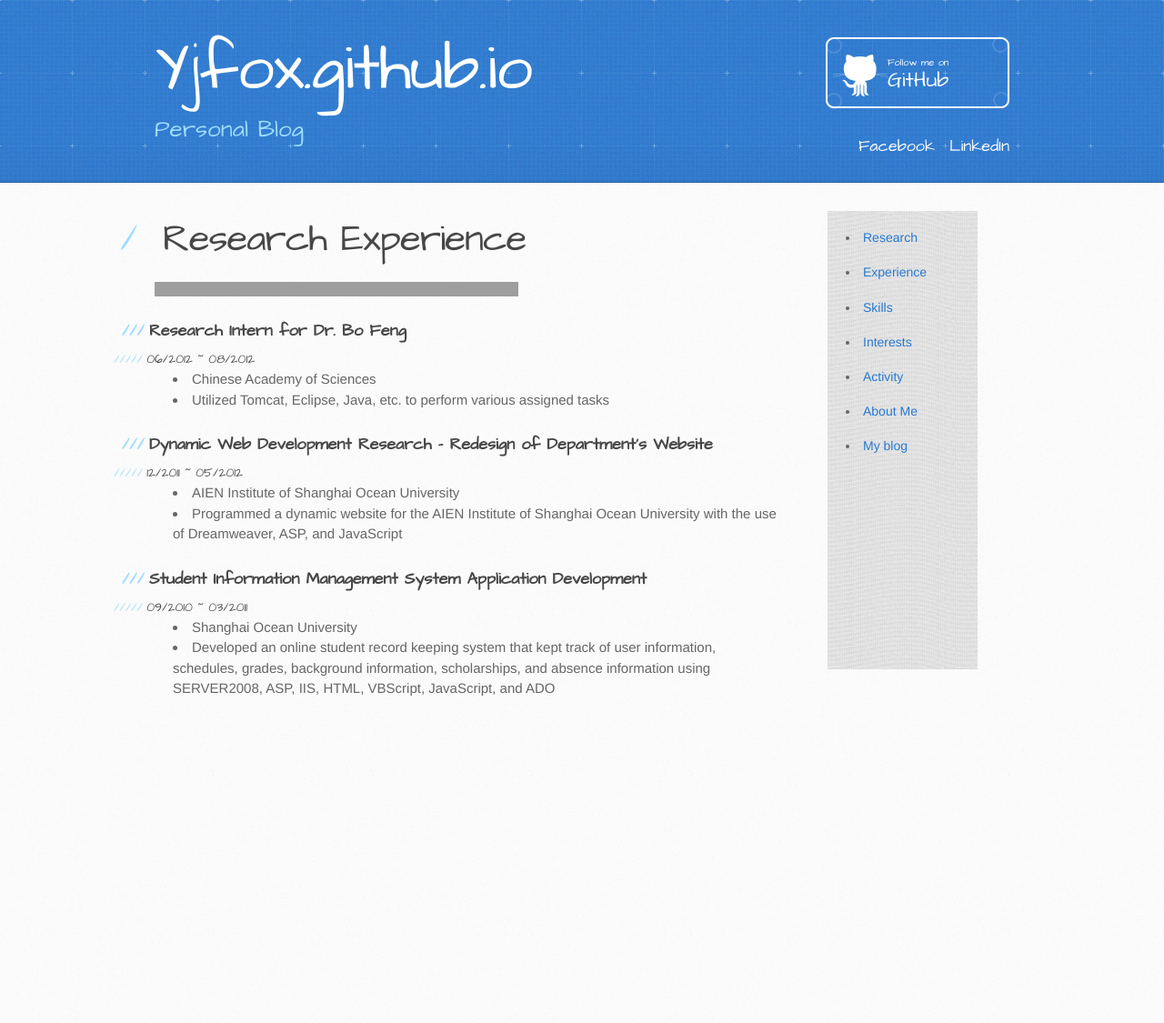
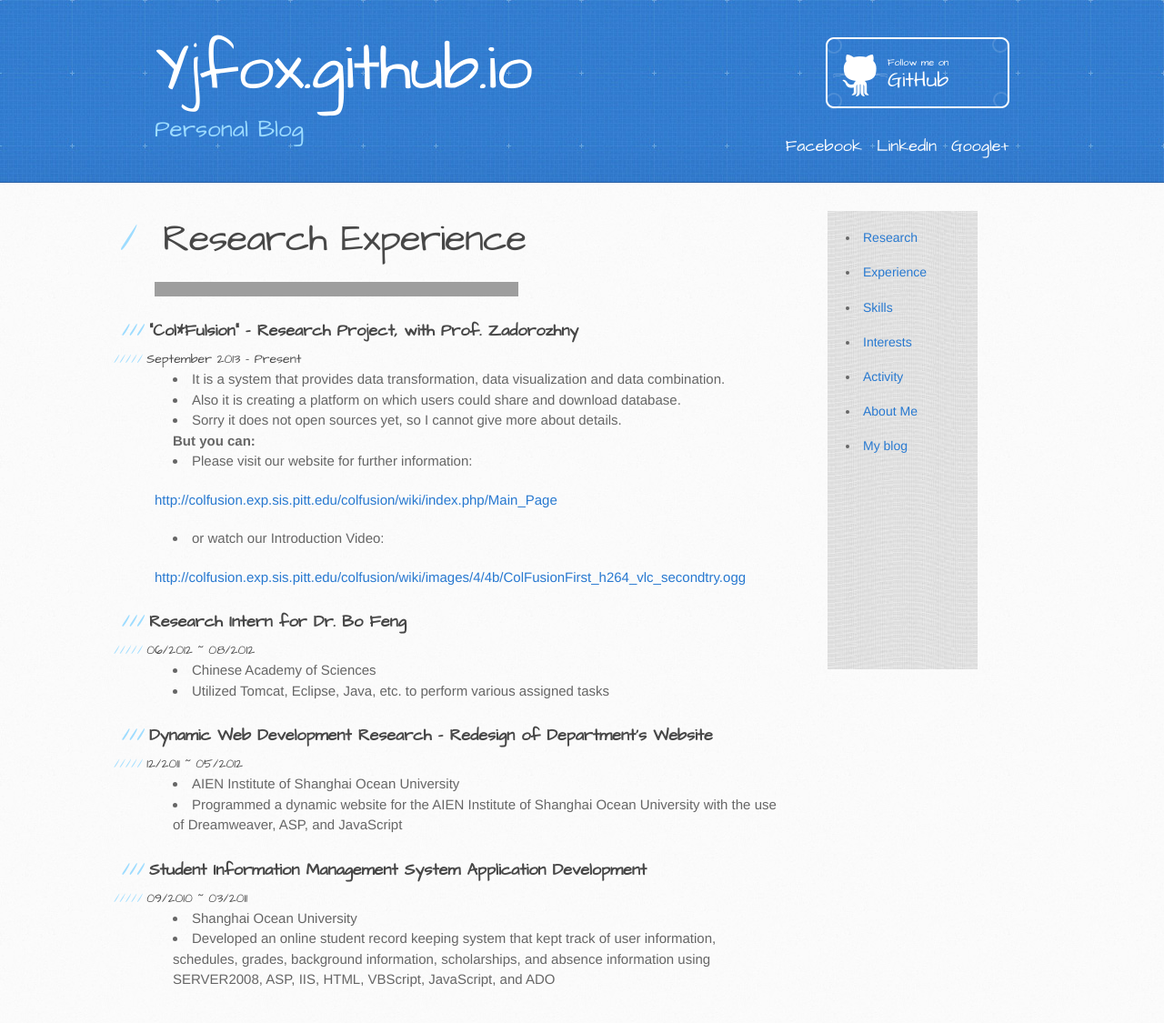
Before and after one commit to yjfox/yjfox.github.io, a Jekyll site: the page built from research.md, in a window 1280 px wide, cut to the strip 0-1131 px from the top of the page. Shown: the top 1125 px of the strip at 91% size. Built offline with Jekyll 4.4.1, drawn with Linux system fonts in a browser that asks for light colours; Markdown is read by kramdown in place of the engine named in the settings; before the commit the page ends 900 px from its top, so only the background shows below that; grey boxes are pictures that could not be loaded.

Commit message:
2013-10-03-research & post

```diff
--- a/_layouts/default.html
+++ b/_layouts/default.html
@@ -25,6 +25,7 @@
       <div id="link">
         <a href="http://www.facebook.com/junyin6" class="click">Facebook</a>
         <a href="http://www.linkedin.com/profile/view?id=120328825" class="click">LinkedIn</a>
+        <a href="http://plus.google.com/105408507957176728701" class="click">Google+</a>
       </div>
       </div>
     </header>
--- a/research.md
+++ b/research.md
@@ -5,6 +5,18 @@ title: Research Experience
 
 <h1> Research Experience </h1>
 *****************
+###"Col*Fulsion" - Research Project, with Prof. Zadorozhny
+#####September 2013 – Present
+- It is a system that provides data transformation, data visualization and data combination.
+- Also it is creating a platform on which users could share and download database.
+- Sorry it does not open sources yet, so I cannot give more about details.
+**But you can:**
+- Please visit our website for further information:
+<http://colfusion.exp.sis.pitt.edu/colfusion/wiki/index.php/Main_Page>
+- or watch our Introduction Video:
+<http://colfusion.exp.sis.pitt.edu/colfusion/wiki/images/4/4b/ColFusionFirst_h264_vlc_secondtry.ogg>
+
+
 ###Research Intern for Dr. Bo Feng
 #####06/2012 ~ 08/2012
 - Chinese Academy of Sciences
--- a/stylesheets/stylesheet.css
+++ b/stylesheets/stylesheet.css
@@ -6,7 +6,7 @@ html, body, div, span, applet, object, iframe,
 h1, h2, h3, h4, h5, h6, p, blockquote, pre,
 a, abbr, acronym, address, big, cite, code,
 del, dfn, em, img, ins, kbd, q, s, samp,
-small, strike, strong, sub, sup, tt, var,
+small, strike, sub, sup, tt, var,
 b, u, i, center,
 dl, dt, dd, ol, ul, li,
 fieldset, form, label, legend,
```
Also changed, not shown: _posts/2013-10-02-configuration PHP+Apache+MySQL+MSSQL+neo4j.md (added, +9 -0 lines), activity.md (+1 -1 lines), skills.md (+1 -1 lines), _posts/2013-09-30-Java对象集合.md (renamed from _posts/2013-9-30-Java对象集合.md).
